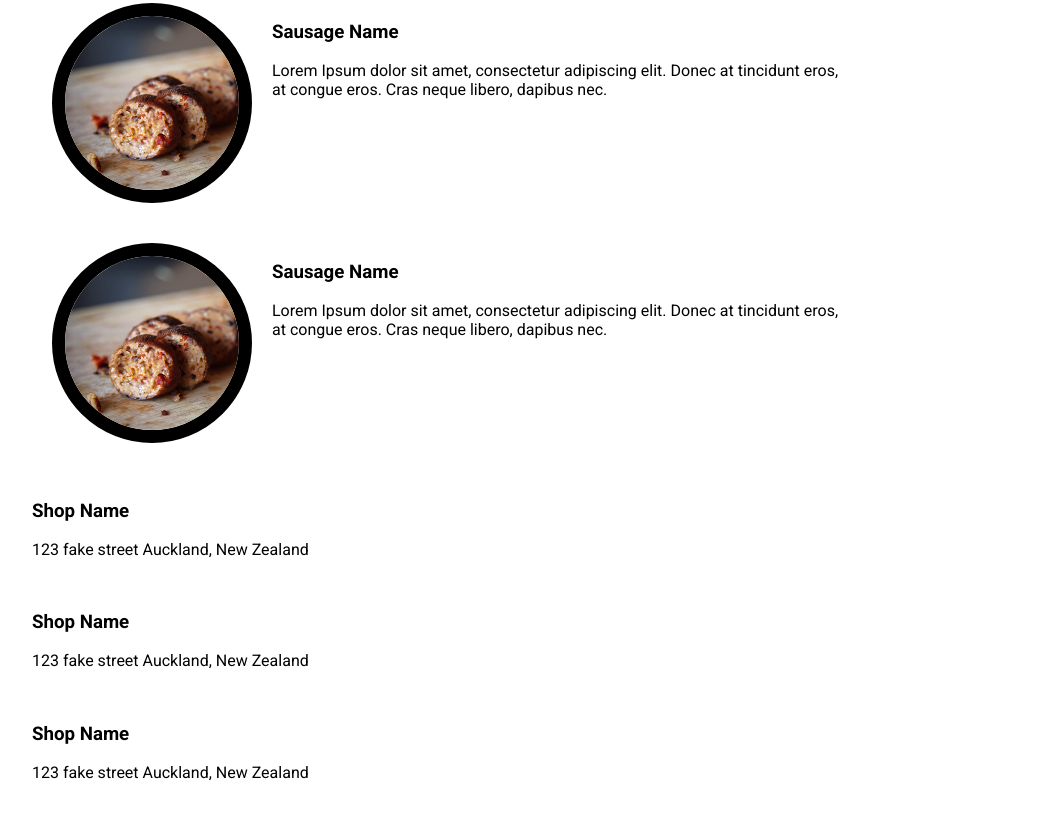
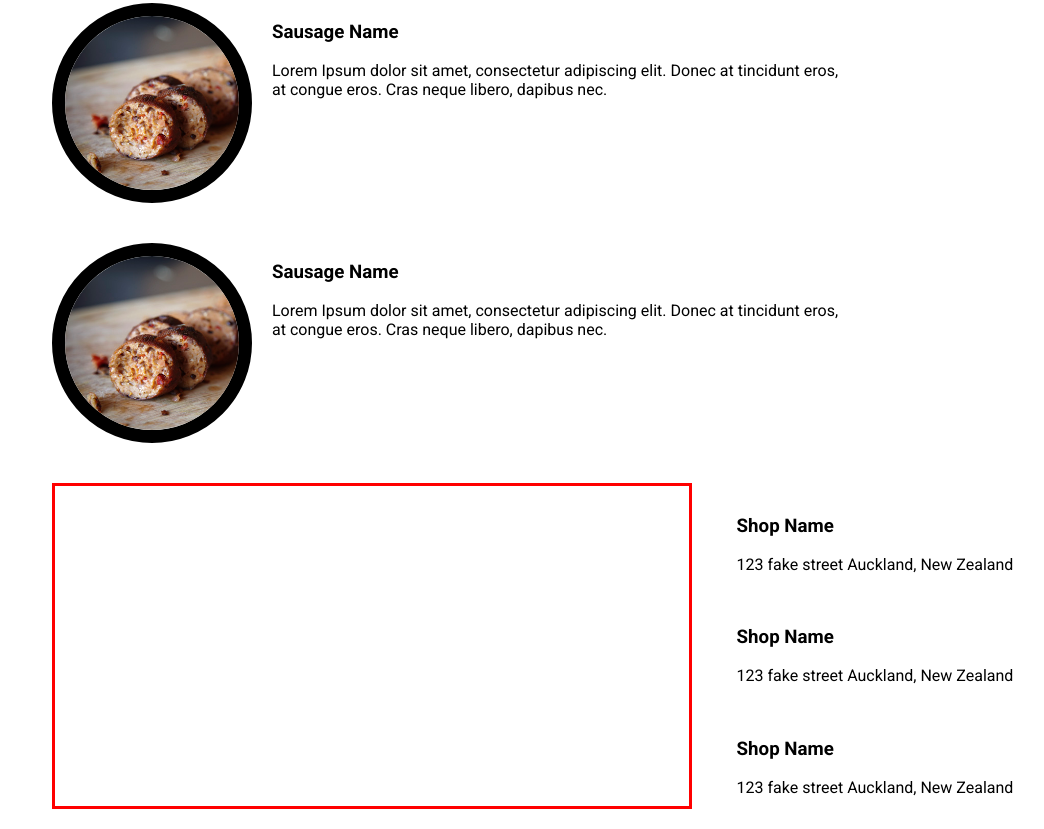
Before and after one commit to yoricktf/phils_page, a plain HTML site: page index.html in a window 1280 px wide. Shown: the part 1123-1952 px from the top of the page, without its empty margins (32-1076 px from the left). Before the commit the page ends 1922 px from the top, so only its background shows below. Drawn offline with Linux system fonts and the light colour scheme; a web font is replaced by a local one.

Commit message:
flexed the contact section

```diff
--- a/style.css
+++ b/style.css
@@ -116,5 +116,18 @@ PRODUCTS / SAUSAGES
 CONTACT SECTION
 ****************************************/
 .contact {
+	display: flex;
 
 }
+
+.map {
+	display: flex;
+	flex: 3;
+	border: solid red 3px;
+	margin: 20px;
+}
+
+.shops {
+	flex: 2;
+	margin: 15px 25px;
+}
```
